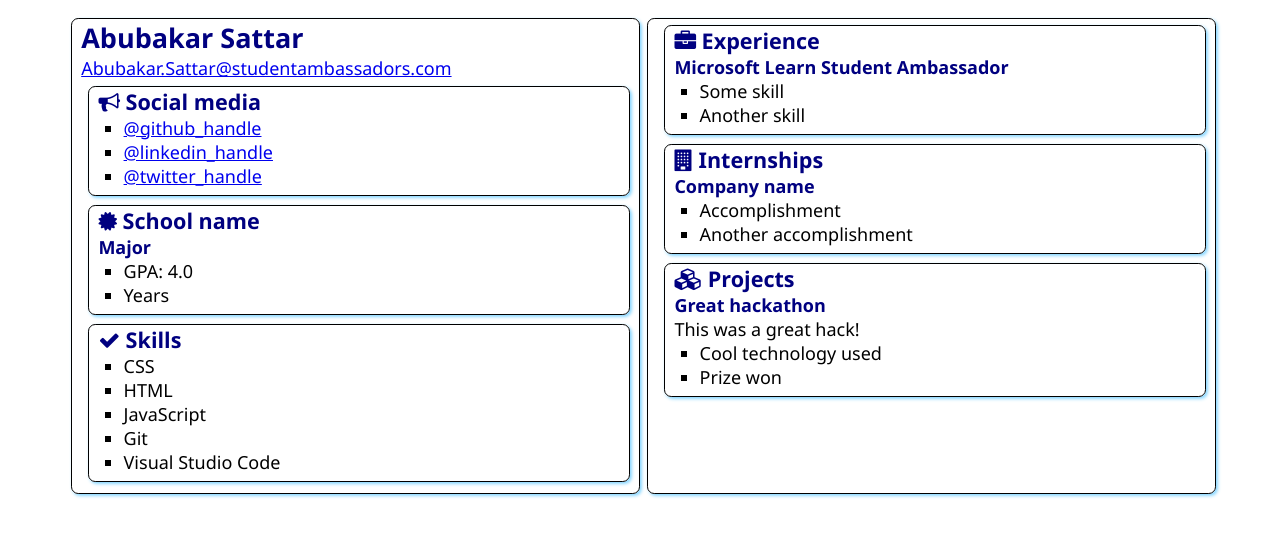
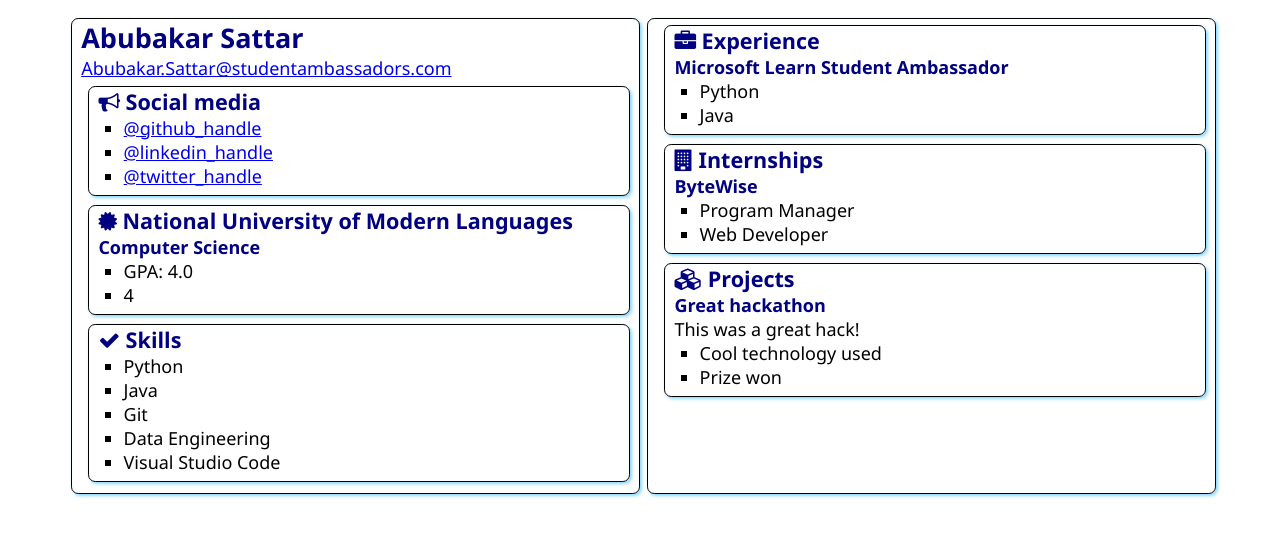
Before and after one commit to Abubakar-Sattar/SATechnicalOnboarding, a plain HTML site: page src/index.html in a window 1280 px wide. Drawn offline with Linux system fonts and the light colour scheme.

Commit message:
Update index.html
Added all information

```diff
--- a/src/index.html
+++ b/src/index.html
@@ -31,12 +31,12 @@
                 <div class="education">
                     <h2>
                         <i class="fa fa-certificate" aria-hidden="true"></i>
-                        School name
+                        National University of Modern Languages
                     </h2>
-                    <h3>Major</h3>
+                    <h3>Computer Science</h3>
                     <ul>
                         <li>GPA: 4.0</li>
-                        <li>Years</li>
+                        <li>4</li>
                     </ul>
                 </div>
             </section>
@@ -47,10 +47,10 @@
                     Skills
                 </h2>
                 <ul>
-                    <li>CSS</li>
-                    <li>HTML</li>
-                    <li>JavaScript</li>
+                    <li>Python</li>
+                    <li>Java</li>
                     <li>Git</li>
+                    <li>Data Engineering</li>
                     <li>Visual Studio Code</li>
                 </ul>
             </section>
@@ -63,8 +63,8 @@
                 </h2>
                 <h3>Microsoft Learn Student Ambassador</h3>
                 <ul>
-                    <li>Some skill</li>
-                    <li>Another skill</li>
+                    <li>Python</li>
+                    <li>Java</li>
                 </ul>
             </section>
             <section class="box">
@@ -73,10 +73,10 @@
                     Internships
                 </h2>
 
-                <h3>Company name</h3>
+                <h3>ByteWise</h3>
                 <ul>
-                    <li>Accomplishment</li>
-                    <li>Another accomplishment</li>
+                    <li>Program Manager</li>
+                    <li>Web Developer</li>
                 </ul>
             </section>
             <section class="box">
```
